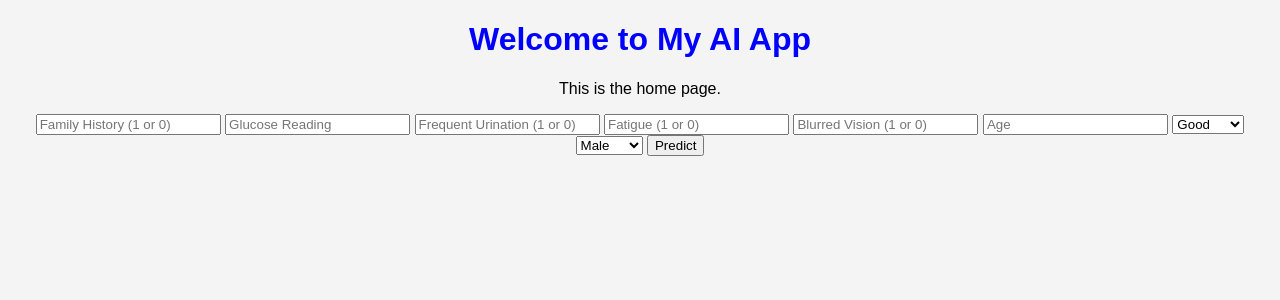
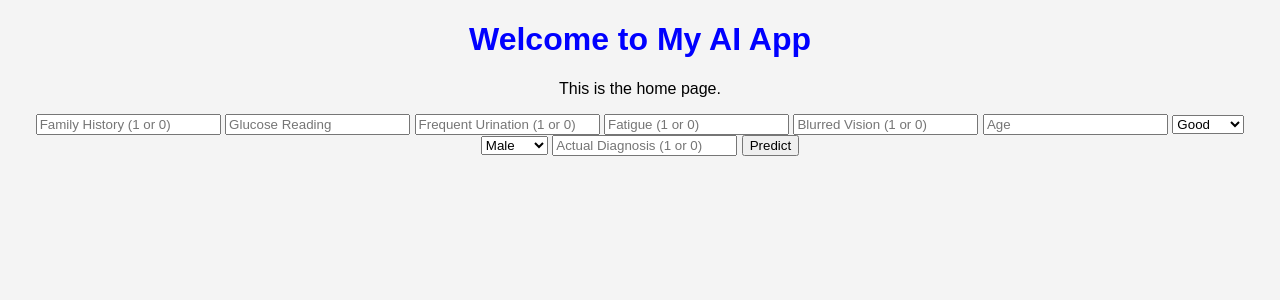
Before and after one commit to gerardpro12303/your-ai-app-, a Flask app: template templates/index.html in a window 1280 px wide. Shown: the top 300 px of the page. Run offline with Flask 2, Linux system fonts and the light colour scheme; the template is opened without the code that fills it, so the values that code supplies are empty; parts of the project's set-up code (start-up, migrations or seed data) failed here and were passed over.

Commit message:
Update index.html

```diff
--- a/templates/index.html
+++ b/templates/index.html
@@ -29,6 +29,8 @@
             <option value="Male">Male</option>
             <option value="Female">Female</option>
         </select>
+        <input type="number" name="actual_label" placeholder="Actual Diagnosis (1 or 0)" required>
+
 
         <button type="submit">Predict</button>
     </form>
```
